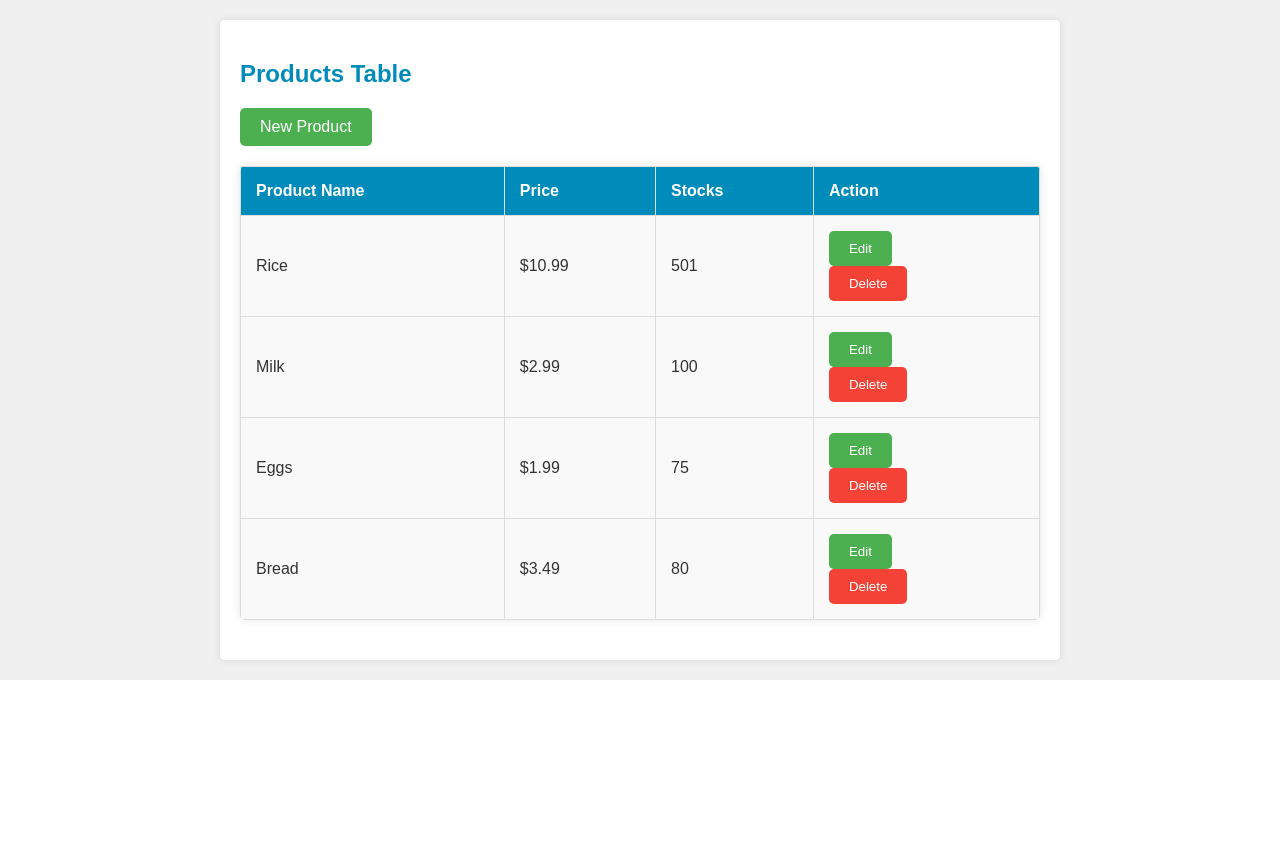
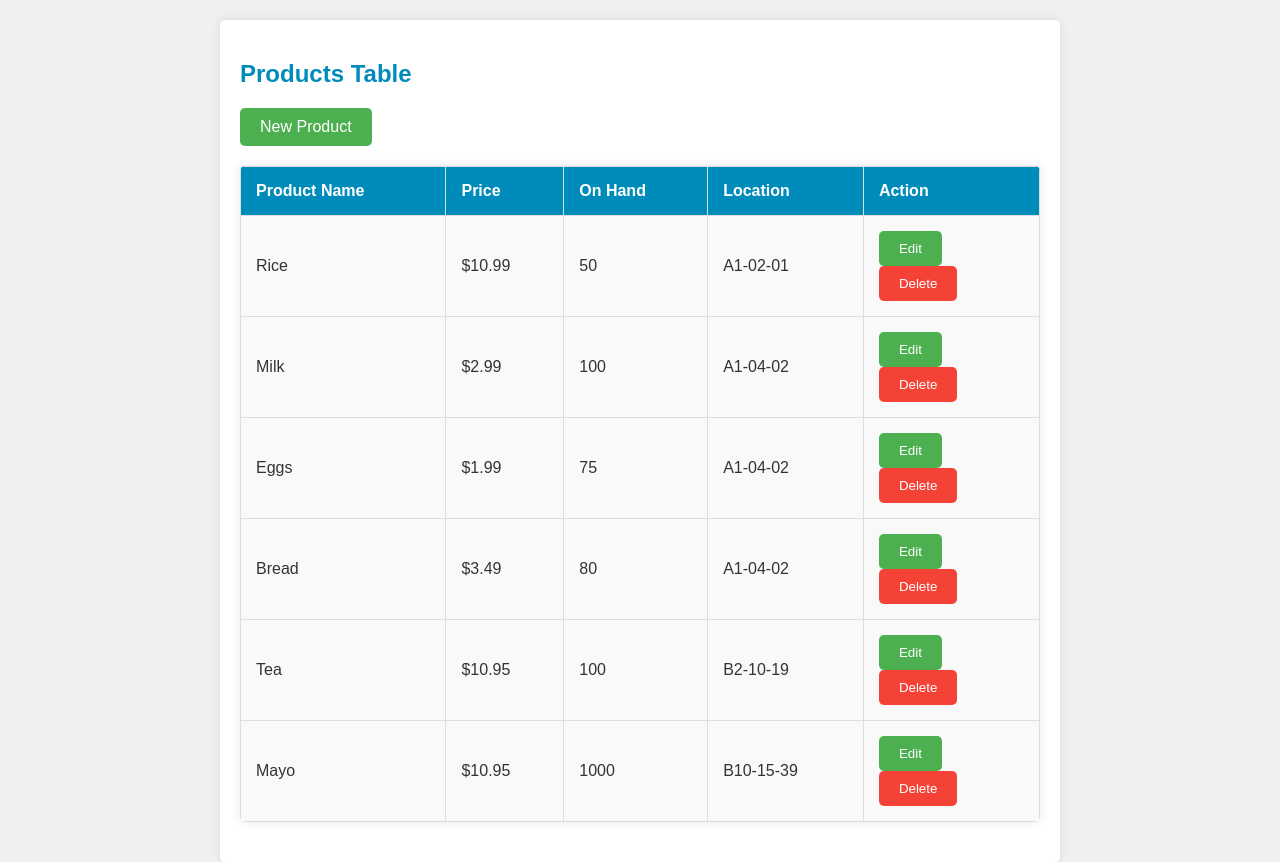
Before and after one commit to charith-spt/Inventory-Management, a Flask app: page / in a window 1280 px wide. Shown: the part 120-982 px from the top of the page. Before the commit the page ends 800 px from the top, so only its background shows below. Run offline with Flask 2, Linux system fonts and the light colour scheme.

Commit message:
Location feature added

```diff
--- a/src/app.py
+++ b/src/app.py
@@ -41,19 +41,26 @@ def add_product():
         product_name = request.form.get('product_name')
         price_str = request.form.get('price')
         quantity_str = request.form.get('quantity')
+        location = request.form.get('location')  # Add this line
 
-        # Check if price and quantity are not empty
-        if price_str and quantity_str:
+        print(f"Product Name: {product_name}")
+        print(f"Price: {price_str}")
+        print(f"Quantity: {quantity_str}")
+        print(f"Location: {location}")
+
+        # Check if price, quantity, and location are not empty
+        if price_str and quantity_str and location:
             # Convert price and quantity to float and int, respectively
             price = float(price_str)
             quantity = int(quantity_str)
 
             # Create a dictionary to represent the new product
             new_product = {
-                'id': len(product_listings) + 1,  # Assuming you have an 'id' field
+                'id': len(product_listings) + 1,
                 'name': product_name,
                 'cost': price,
                 'stocks': quantity,
+                'location': location,  # Add this line
             }
 
             # Append the new product to the list
@@ -65,7 +72,7 @@ def add_product():
             flash('Product added successfully!', 'success')
             return redirect(url_for('home'))
 
-        flash('Invalid input. Please enter valid price and quantity.', 'error')
+        flash('Invalid input. Please enter valid price, quantity, and location.', 'error')
 
     return render_template('add_product.html')
 
@@ -99,6 +106,7 @@ def edit_product(product_id):
             product['name'] = request.form.get('name')
             product['cost'] = float(request.form.get('cost'))
             product['stocks'] = int(request.form.get('stocks'))
+            product['location'] = request.form.get('location')  # Add this line
             flash('Product details updated successfully!', 'success')
 
             # Save updated product details to the JSON file
--- a/src/products.json
+++ b/src/products.json
@@ -3,24 +3,42 @@
     "id": 1,
     "name": "Rice",
     "cost": 10.99,
-    "stocks": 501
+    "stocks": 50,
+    "location": "A1-02-01"
   },
   {
     "id": 2,
     "name": "Milk",
     "cost": 2.99,
-    "stocks": 100
+    "stocks": 100,
+    "location": "A1-04-02"
   },
   {
     "id": 3,
     "name": "Eggs",
     "cost": 1.99,
-    "stocks": 75
+    "stocks": 75,
+    "location": "A1-04-02"
   },
   {
     "id": 4,
     "name": "Bread",
     "cost": 3.49,
-    "stocks": 80
+    "stocks": 80,
+    "location": "A1-04-02"
+  },
+  {
+    "id": 5,
+    "name": "Tea",
+    "cost": 10.95,
+    "stocks": 100,
+    "location": "B2-10-19"
+  },
+  {
+    "id": 7,
+    "name": "Mayo",
+    "cost": 10.95,
+    "stocks": 1000,
+    "location": "B10-15-39"
   }
 ]
--- a/src/templates/add_product.html
+++ b/src/templates/add_product.html
@@ -77,6 +77,9 @@
         <label for="quantity">Quantity:</label>
         <input type="number" id="quantity" name="quantity" required>
 
+        <label for="location">Location:</label>
+        <input type="text" id="location" name="location" required> <!-- Added location field -->
+
         <input type="submit" value="Add Product">
     </form>
 
--- a/src/templates/edit_product.html
+++ b/src/templates/edit_product.html
@@ -78,6 +78,10 @@
                 <label for="stocks">Available Stocks:</label>
                 <input type="number" id="stocks" name="stocks" value="{{ product['stocks'] }}" required>
 
+                <!-- Add the location field -->
+                <label for="location">Location:</label>
+                <input type="text" id="location" name="location" value="{{ product['location'] }}" required>
+
                 <button type="submit">Update Product</button>
             </form>
         </section>
--- a/src/templates/home.html
+++ b/src/templates/home.html
@@ -114,7 +114,8 @@
                     <tr>
                         <th>Product Name</th>
                         <th>Price</th>
-                        <th>Stocks</th>
+                        <th>On Hand</th>
+                        <th>Location</th> <!-- Add a new column for Location -->
                         <th>Action</th>
                     </tr>
                 </thead>
@@ -124,6 +125,7 @@
                             <td>{{ product['name'] }}</td>
                             <td>${{ product['cost'] }}</td>
                             <td>{{ product['stocks'] }}</td>
+                            <td>{{ product['location'] }}</td> <!-- Display the location -->
                             <td>
                                 <form method="post">
                                     <button type="submit" class="button button-edit" name="edit" value="{{ product['id'] }}">Edit</button>
```
Also changed, not shown: tests/test_app.py (+49 -3 lines).
